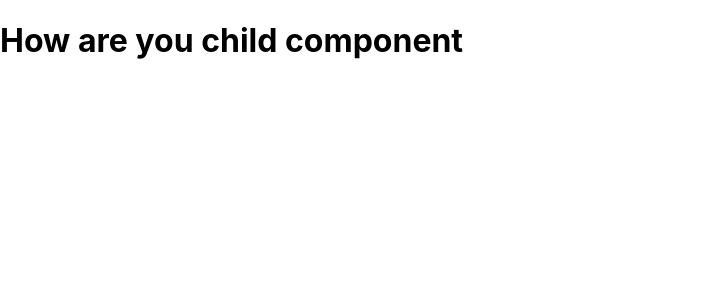
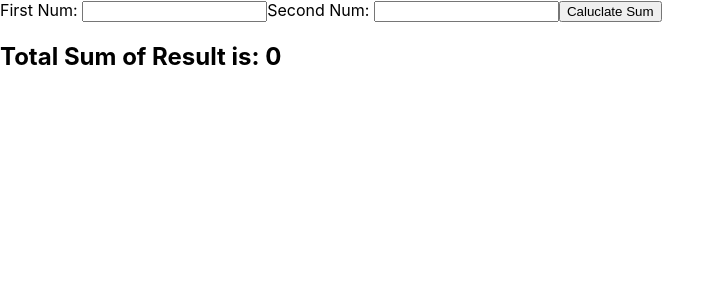
Before and after one commit to AshwarthReddy/react-app, a React (Create React App) app: page / in a window 1280 px wide. Shown: the top 300 px of the page, without its empty margins (0-725 px from the left). Built offline with nearby package versions, Linux system fonts and the light colour scheme.

Commit message:
useState and useRef ith functional component way.

```diff
--- /dev/null
+++ b/src/components/functional_components/Sum.js
@@ -0,0 +1,34 @@
+
+
+import { useRef, useState } from "react";
+
+function SumExample(){
+
+    const num1 = useRef(null);
+    const num2 = useRef(null);
+    const [ result, setResult ] = useState(0);
+
+
+      const  caluclateSum = () => {
+          let result = Number(num1.current.value) + Number(num2.current.value);
+          console.log("result is: ", result);
+          setResult(result);
+        }
+
+
+
+    return (
+
+        <div>
+            <span>First Num: </span>
+                <input type = "number" ref = {num1}/>
+                <span>Second Num: </span>
+                <input type = "number" ref= {num2}/>
+                <input type = "button" value = "Caluclate Sum" onClick = {caluclateSum}/>
+                <h2>Total Sum of Result is: {result}</h2>
+        </div>
+
+    );
+}
+
+export default SumExample;
--- a/src/index.js
+++ b/src/index.js
@@ -7,12 +7,16 @@ import  Greeting  from './components/Greeting';
 import CheckYourVoteEligibility from './components/class_conditional_rendering/CheckYourVoteEligibility'
 import  ReactContext from './components/react-context/ReactContext'
 import ReactContext1 from './components/react-context/ReactContext1'
+import SumExample from './components/functional_components/Sum'
+
 ReactDOM.render(
   <React.StrictMode>
     {/*<App />*/}
       {/* <CheckYourVoteEligibility /> */}
       {/* <ReactContext /> */}
-      <ReactContext1 />
+      {/* <ReactContext1 /> */}
+      <SumExample />
+
       { /* <Greeting isLoggedIn = {false} /> */}
   </React.StrictMode>,
   document.getElementById('root')
```
